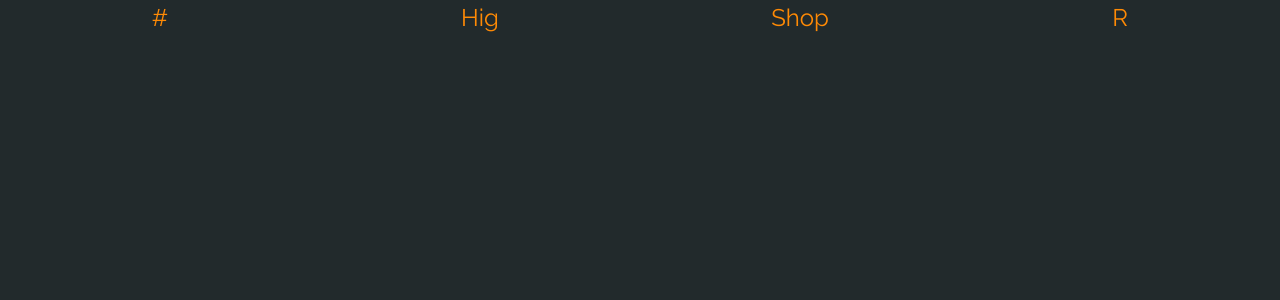
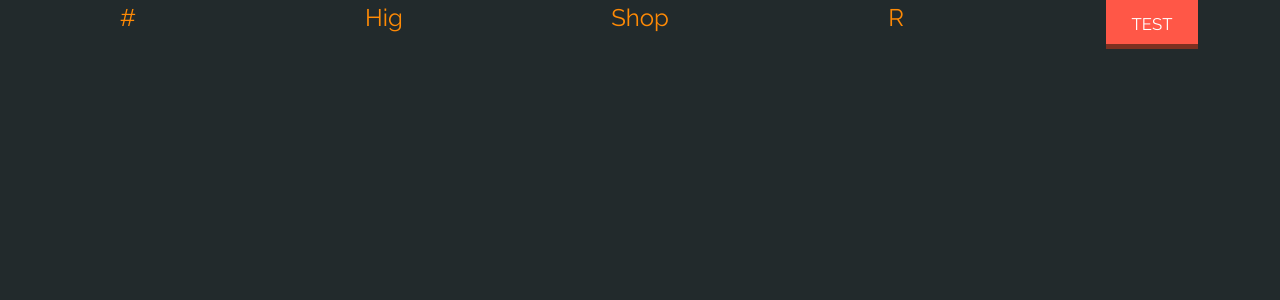
Before and after one commit to jmhiggins42/hig-shopr, a React (Create React App) app in the folder client/: page / in a window 1280 px wide. Shown: the top 300 px of the page. Built offline with nearby package versions, Linux system fonts and the light colour scheme.

Commit message:
8-bit buttons

```diff
--- a/client/src/App.css
+++ b/client/src/App.css
@@ -5,7 +5,8 @@
   --black-light: #222a2c;
   --black: #000;
   --red: #ff5747;
-  --red-darker: #cb4539;
+  --red-dark: #cb4539;
+  --red-darker: #7d3021;
   --pink: #fa55ca;
   --blue-lighter: #40d7ff;
   --blue-light: #00ccff;
@@ -16,6 +17,7 @@
   --navy-darker: #223d56;
   --green: #2bdc33;
   --green-dark: #23b32a;
+  --green-darker: #135f16;
   --orange: #ff8a05;
 }
 
@@ -30,3 +32,228 @@ body {
   font-family: 'Raleway', 'Helvetica Neue', 'Helvetica', 'Arial', sans-serif;
   font-size: 1.5em;
 }
+
+.eightbit-main {
+  position: relative;
+  z-index: 0;
+  overflow: hidden;
+  font-size: 0.7em;
+  padding: 0.7em 1.5em;
+  border: none;
+  background: linear-gradient(
+    to bottom,
+    var(--blue) 0%,
+    var(--blue) 90%,
+    var(--blue-darker) 90%,
+    var(--blue-darker) 90%,
+    var(--blue-darker) 100%
+  );
+  color: var(--white);
+  text-transform: uppercase;
+}
+.eightbit-success {
+  position: relative;
+  z-index: 0;
+  overflow: hidden;
+  font-size: 0.7em;
+  padding: 0.7em 1.5em;
+  border: none;
+  background: linear-gradient(
+    to bottom,
+    var(--green) 0%,
+    var(--green) 90%,
+    var(--green-darker) 90%,
+    var(--green-darker) 90%,
+    var(--green-darker) 100%
+  );
+  color: var(--white);
+  text-transform: uppercase;
+}
+.eightbit-danger {
+  position: relative;
+  z-index: 0;
+  overflow: hidden;
+  font-size: 0.7em;
+  padding: 0.7em 1.5em;
+  border: none;
+  background: linear-gradient(
+    to bottom,
+    var(--red) 0%,
+    var(--red) 90%,
+    var(--red-darker) 90%,
+    var(--red-darker) 90%,
+    var(--red-darker) 100%
+  );
+  color: var(--white);
+  text-transform: uppercase;
+}
+
+.eightbit-main:before {
+  position: absolute;
+  top: 0;
+  left: 0;
+  z-index: -1;
+  width: 100%;
+  height: 100%;
+  background: linear-gradient(
+      to right,
+      var(--blue-dark) 0%,
+      var(--blue-dark) 92%,
+      var(--blue-darker) 92%,
+      var(--blue-darker) 92%,
+      var(--blue-darker) 100%
+    ),
+    linear-gradient(
+      to right,
+      var(--blue-dark) 0%,
+      var(--blue-dark) 92%,
+      var(--white) 92%,
+      var(--white) 92%,
+      var(--white) 100%
+    ),
+    linear-gradient(
+      to right,
+      var(--blue-dark) 0%,
+      var(--blue-dark) 92%,
+      var(--blue-darker) 92%,
+      var(--blue-darker) 92%,
+      var(--blue-darker) 100%
+    ),
+    linear-gradient(
+      to right,
+      var(--blue-dark) 0%,
+      var(--blue-dark) 92%,
+      var(--white) 92%,
+      var(--white) 92%,
+      var(--white) 100%
+    ),
+    linear-gradient(
+      to right,
+      var(--blue-dark) 0%,
+      var(--blue-dark) 92%,
+      var(--blue-darker) 92%,
+      var(--blue-darker) 92%,
+      var(--blue-darker) 100%
+    );
+  background-position: -15em 0, -12em 25%, -18em 50%, -16em 75%, -10em 100%;
+  background-size: 115% 20.5%;
+  background-repeat: no-repeat;
+  content: '';
+  transition: background-position 0.5s steps(8);
+}
+.eightbit-success:before {
+  position: absolute;
+  top: 0;
+  left: 0;
+  z-index: -1;
+  width: 100%;
+  height: 100%;
+  background: linear-gradient(
+      to right,
+      var(--green-dark) 0%,
+      var(--green-dark) 92%,
+      var(--green-darker) 92%,
+      var(--green-darker) 92%,
+      var(--green-darker) 100%
+    ),
+    linear-gradient(
+      to right,
+      var(--green-dark) 0%,
+      var(--green-dark) 92%,
+      var(--white) 92%,
+      var(--white) 92%,
+      var(--white) 100%
+    ),
+    linear-gradient(
+      to right,
+      var(--green-dark) 0%,
+      var(--green-dark) 92%,
+      var(--green-darker) 92%,
+      var(--green-darker) 92%,
+      var(--green-darker) 100%
+    ),
+    linear-gradient(
+      to right,
+      var(--green-dark) 0%,
+      var(--green-dark) 92%,
+      var(--white) 92%,
+      var(--white) 92%,
+      var(--white) 100%
+    ),
+    linear-gradient(
+      to right,
+      var(--green-dark) 0%,
+      var(--green-dark) 92%,
+      var(--green-darker) 92%,
+      var(--green-darker) 92%,
+      var(--green-darker) 100%
+    );
+  background-position: -15em 0, -12em 25%, -18em 50%, -16em 75%, -10em 100%;
+  background-size: 115% 20.5%;
+  background-repeat: no-repeat;
+  content: '';
+  transition: background-position 0.5s steps(8);
+}
+.eightbit-danger:before {
+  position: absolute;
+  top: 0;
+  left: 0;
+  z-index: -1;
+  width: 100%;
+  height: 100%;
+  background: linear-gradient(
+      to right,
+      var(--red-dark) 0%,
+      var(--red-dark) 92%,
+      var(--red-darker) 92%,
+      var(--red-darker) 92%,
+      var(--red-darker) 100%
+    ),
+    linear-gradient(
+      to right,
+      var(--red-dark) 0%,
+      var(--red-dark) 92%,
+      var(--white) 92%,
+      var(--white) 92%,
+      var(--white) 100%
+    ),
+    linear-gradient(
+      to right,
+      var(--red-dark) 0%,
+      var(--red-dark) 92%,
+      var(--red-darker) 92%,
+      var(--red-darker) 92%,
+      var(--red-darker) 100%
+    ),
+    linear-gradient(
+      to right,
+      var(--red-dark) 0%,
+      var(--red-dark) 92%,
+      var(--white) 92%,
+      var(--white) 92%,
+      var(--white) 100%
+    ),
+    linear-gradient(
+      to right,
+      var(--red-dark) 0%,
+      var(--red-dark) 92%,
+      var(--red-darker) 92%,
+      var(--red-darker) 92%,
+      var(--red-darker) 100%
+    );
+  background-position: -15em 0, -12em 25%, -18em 50%, -16em 75%, -10em 100%;
+  background-size: 115% 20.5%;
+  background-repeat: no-repeat;
+  content: '';
+  transition: background-position 0.5s steps(8);
+}
+
+.eightbit-main:hover:before {
+  background-position: 0 0, 0 25%, 0 50%, 0 75%, 0 100%;
+}
+.eightbit-success:hover:before {
+  background-position: 0 0, 0 25%, 0 50%, 0 75%, 0 100%;
+}
+.eightbit-danger:hover:before {
+  background-position: 0 0, 0 25%, 0 50%, 0 75%, 0 100%;
+}
--- a/client/src/App.js
+++ b/client/src/App.js
@@ -10,7 +10,11 @@ class App extends Component {
           <div className="col">Hig</div>
           <div className="col">Shop</div>
           <div className="col">R</div>
+          <div className="col">
+            <button class="eightbit-danger">Test</button>
+          </div>
         </div>
+        <div className="row" />
       </div>
     );
   }
```
